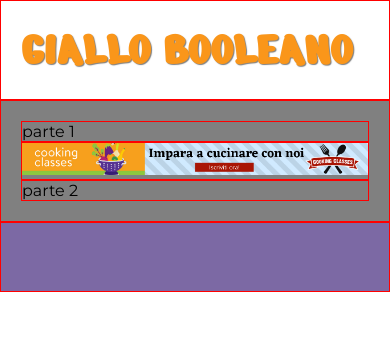
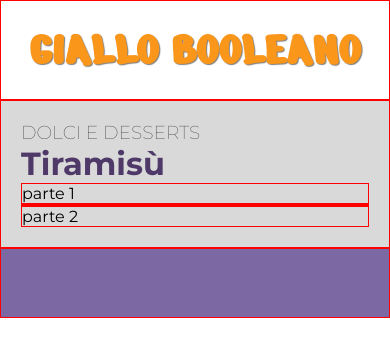
Before and after one commit to eleonoracappellesso/htmlcss-responsive-layout, a plain HTML site: page index.html in a window 390 px wide. Drawn offline with Linux system fonts and the light colour scheme.

Commit message:
added media query

```diff
--- a/css/style.css
+++ b/css/style.css
@@ -49,6 +49,34 @@ h1 {
     background-color: var(--color-primary);
 }
 
+/*   text   */
+
+.text-white {
+    color: var(--color-white);
+}
+
+.text-dark {
+    color: var(--color-dark-text);
+}
+
+/*   flex utilities   */
+
+.d-flex {
+    display: flex;
+}
+
+.j-center {
+    justify-content: center;
+}
+
+.a-center {
+    align-items: center;
+}
+
+.d-none {
+    display: none;
+}
+
 /*    page    */
 
 .container {
@@ -67,6 +95,45 @@ header a {
 }
 
 main {
-    background-color: grey;
+    background-color: var(--color-bg-color);
     padding: 20px;
 }
+
+h2 {
+    font-size: 2em;
+}
+
+h3 {
+    text-transform: uppercase;
+    color: var(--color-black);
+    font-weight: lighter;
+}
+
+/*  media query  */
+
+@media screen and (min-width:576px) {
+}
+
+
+@media screen and (min-width:768px) {
+    main {
+        padding: 40px;
+    }
+
+    header .j-space-between {
+        justify-content: space-between;
+    }
+
+    .d-block {
+        display: block;
+    }
+
+}
+
+
+@media screen and (min-width:992px) {
+    .j-space-between {
+        justify-content: space-between;
+    }
+
+}
--- a/index.html
+++ b/index.html
@@ -22,18 +22,20 @@
 
 <body>
     <!-- header -->
-    <header class="bg-white debug">
+    <header class="bg-white d-flex j-center a-center j-space-between debug">
        <a href="#"><h1>Giallo Booleano</h1></a>
     </header>
     <!-- main -->
     <main class="debug">
         <div class="container">
+            <h3>Dolci e desserts</h3>
+            <h2 class="d-flex text-dark">Tiramisù <span class="d-none d-block"> (Dolce Tradizionale)</span></h2>
             <section class="debug">
                 parte 1
             </section>
 
             <aside class="debug">
-                <a href="#">
+                <a class="d-none d-block" href="#">
                     <img src="img/banner.png" alt="Banner adv">
                 </a>
             </aside>
```
